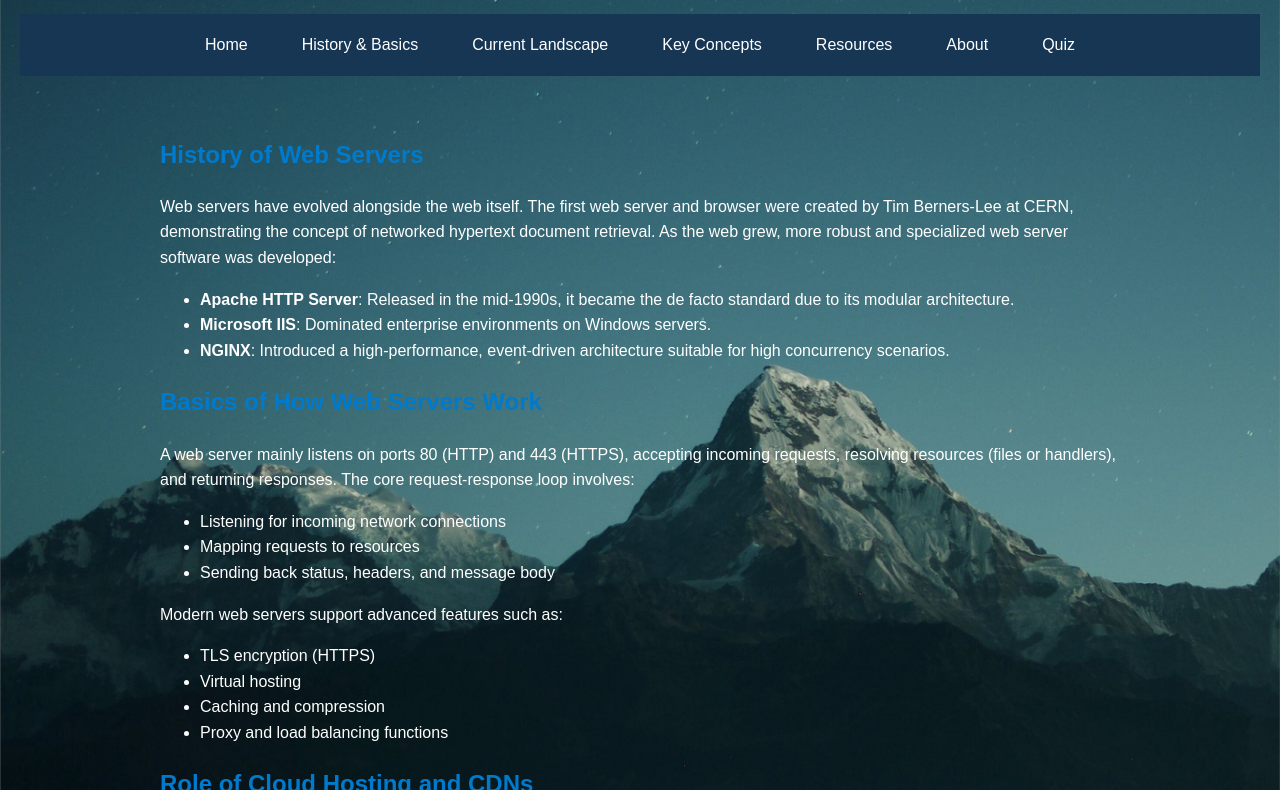
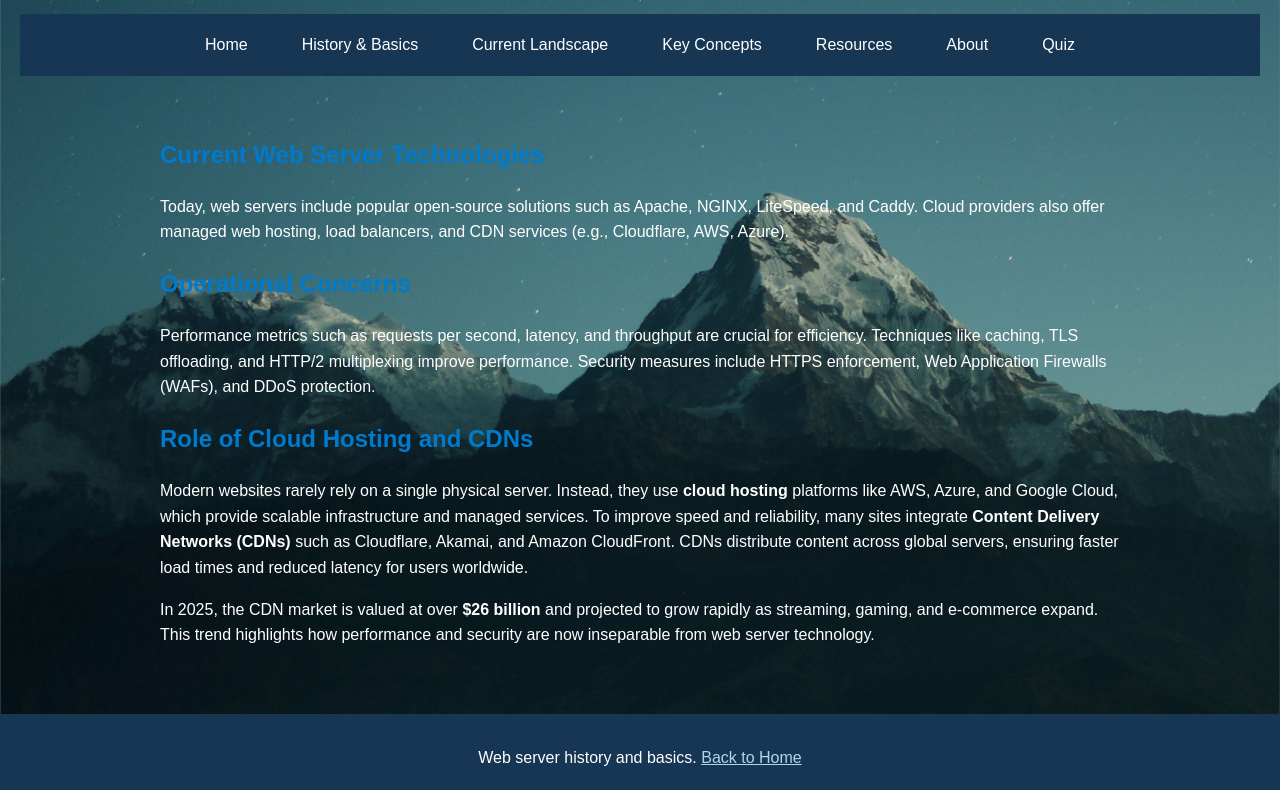
Before and after one commit to 876temptation/876temptation.github.io, a plain HTML site: page subtopic2.html in a window 1280 px wide. Shown: the part 100-890 px from the top of the page. Drawn offline with Linux system fonts and the light colour scheme.

Commit message:
Revise subtopic2.html for current landscape of web servers
Updated content to reflect current web server technologies and trends.

```diff
--- a/subtopic2.html
+++ b/subtopic2.html
@@ -9,7 +9,7 @@
 <body>
 
 <header>
-  <h1>History & Basics of Web Servers</h1>
+  <h1>Current Landscape & Future Trends of Web Servers</h1>
   <nav class="menu">
     <a href="index.html" class="active">Home</a>
     <a href="subtopic1.html">History & Basics</a>
@@ -21,30 +21,14 @@
   </nav>
 </header>
 
+<section>
+  <h2>Current Web Server Technologies</h2>
+  <p>Today, web servers include popular open-source solutions such as Apache, NGINX, LiteSpeed, and Caddy. Cloud providers also offer managed web hosting, load balancers, and CDN services (e.g., Cloudflare, AWS, Azure).</p>
 
-<section>
-  <h2>History of Web Servers</h2>
-  <p>Web servers have evolved alongside the web itself. The first web server and browser were created by Tim Berners-Lee at CERN, demonstrating the concept of networked hypertext document retrieval. As the web grew, more robust and specialized web server software was developed:</p>
-  <ul>
-    <li><strong>Apache HTTP Server</strong>: Released in the mid-1990s, it became the de facto standard due to its modular architecture.</li>
-    <li><strong>Microsoft IIS</strong>: Dominated enterprise environments on Windows servers.</li>
-    <li><strong>NGINX</strong>: Introduced a high-performance, event-driven architecture suitable for high concurrency scenarios.</li>
-  </ul>
+  <h2>Operational Concerns</h2>
+  <p>Performance metrics such as requests per second, latency, and throughput are crucial for efficiency. Techniques like caching, TLS offloading, and HTTP/2 multiplexing improve performance. Security measures include HTTPS enforcement, Web Application Firewalls (WAFs), and DDoS protection.</p>
 
-  <h2>Basics of How Web Servers Work</h2>
-  <p>A web server mainly listens on ports 80 (HTTP) and 443 (HTTPS), accepting incoming requests, resolving resources (files or handlers), and returning responses. The core request-response loop involves:</p>
-  <ul>
-    <li>Listening for incoming network connections</li>
-    <li>Mapping requests to resources</li>
-    <li>Sending back status, headers, and message body</li>
-  </ul>
-  <p>Modern web servers support advanced features such as:</p>
-  <ul>
-    <li>TLS encryption (HTTPS)</li>
-    <li>Virtual hosting</li>
-    <li>Caching and compression</li>
-    <li>Proxy and load balancing functions</li>
-  </ul>
+  <h2
 
   <h2>Role of Cloud Hosting and CDNs</h2>
     <p>Modern websites rarely rely on a single physical server. Instead, they use
```
Lines whose indentation alone changed are shown as unchanged.
